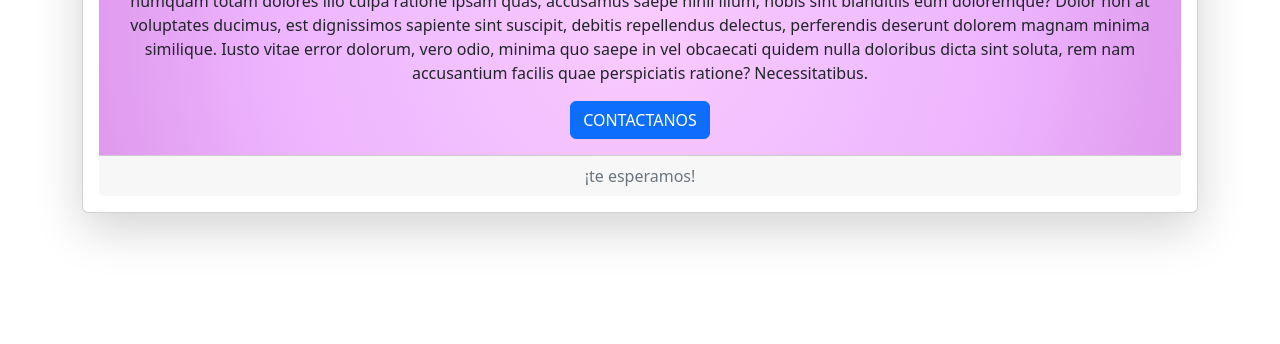
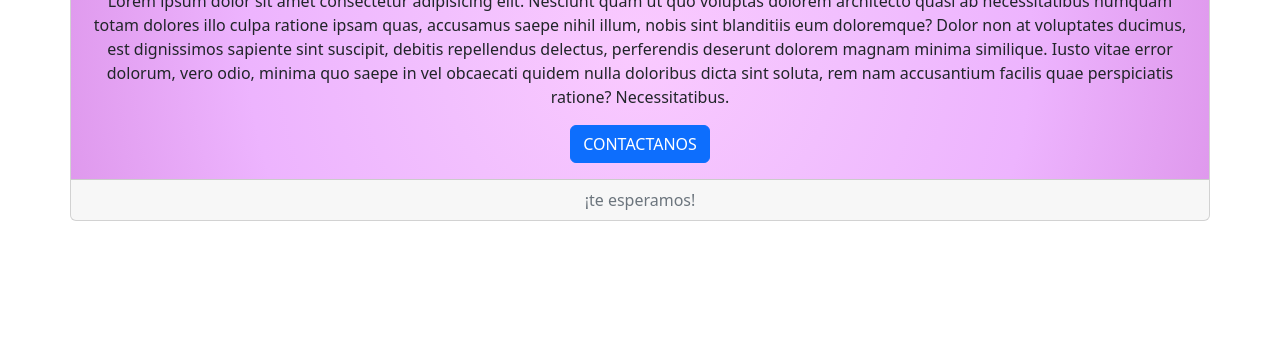
Before and after one commit to davidgonzalezmonti/entrega-bootstrap, a plain HTML site: page cursos.html in a window 1280 px wide. Shown: the part 326-670 px from the top of the page. Drawn offline with nearby package versions, Linux system fonts and the light colour scheme.

Commit message:
modificacion cursos

```diff
--- a/cursos.html
+++ b/cursos.html
@@ -16,7 +16,8 @@
     <!-- NAVEGADOR ----------------------------------->
     <nav class="navbar navbar-expand-lg bg-light">
         <div class="container-fluid">
-            <a class="navbar-brand" href="./index.html"> <img src="./imagenesProyectoFinal/logoTrasparenteColor.png" alt=""></a>
+            <a class="navbar-brand" href="./index.html"> <img src="./imagenesProyectoFinal/logoTrasparenteColor.png"
+                    alt=""></a>
             <button class="navbar-toggler" type="button" data-bs-toggle="collapse" data-bs-target="#navbarNav"
                 aria-controls="navbarNav" aria-expanded="false" aria-label="Toggle navigation">
                 <span class="navbar-toggler-icon"></span>
@@ -46,13 +47,14 @@
     <!-- MAIN ------------------>
 
     <section class="container d-flex flex-column justify-content-center" style="height: 600px;">
-        <div class="card text-center shadow-lg p-3 mb-5 bg-body rounded">
+        <div class="row card text-center">
             <div class="card-header">
                 APRENDÉ CON NOSOTRAS
             </div>
             <div class="card-body fondo">
                 <h1 class="card-title">CUSOS DE LIFTING</h1>
-                <p class="card-text fw-normal">Lorem ipsum dolor sit amet consectetur adipisicing elit. Nesciunt quam ut quo
+                <p class="card-text fw-normal">Lorem ipsum dolor sit amet consectetur adipisicing elit. Nesciunt quam ut
+                    quo
                     voluptas
                     dolorem architecto quasi ab necessitatibus numquam totam dolores illo culpa ratione ipsam quas,
                     accusamus saepe nihil illum, nobis sint blanditiis eum doloremque? Dolor non at voluptates ducimus,
@@ -68,7 +70,7 @@
             <div class="card-footer text-muted">
                 ¡te esperamos!
             </div>
-    </div>
+        </div>
     </section>
 
     <!-- ---------FOOTER-------- -->
```
